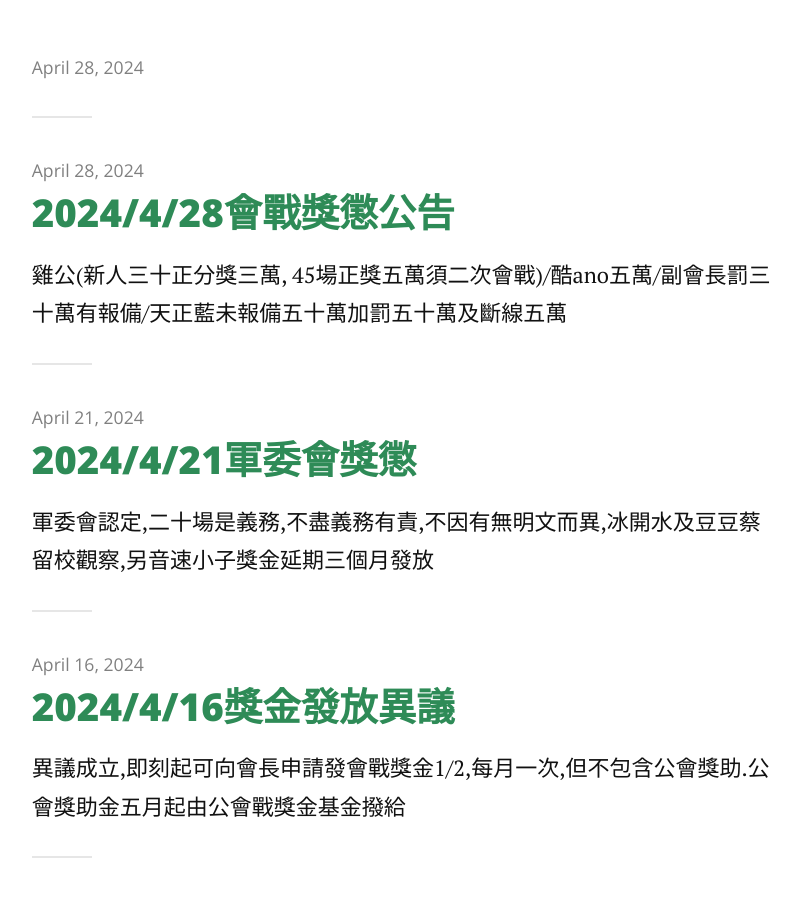
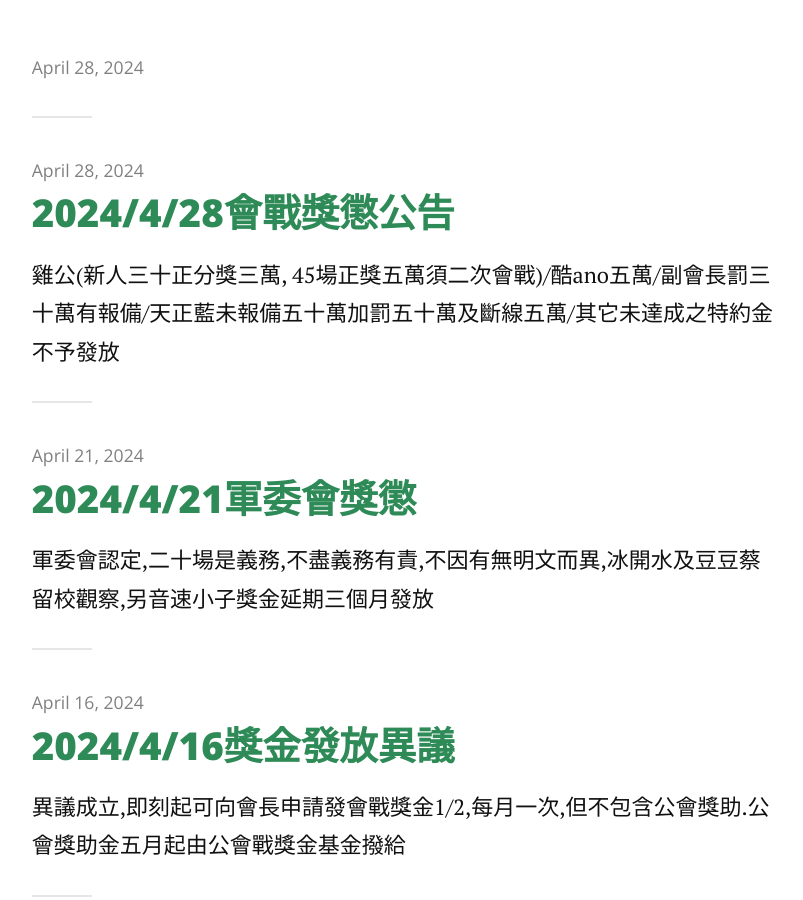
Before and after one commit to jetbomb2012/beloved, a Jekyll site: the page built from index.html, in a window 1280 px wide and 900 px high, scrolled down 450 px. Shown: the whole window, without its empty margins (237-1040 px from the left). Built offline with Jekyll 4.4.1, drawn with Linux system fonts in a browser that asks for light colours; nearby versions of some CDN libraries; the list of posts is cut into pages by our own code.

Commit message:
Update 2014-04-28-money-pay.markdown

```diff
--- a/_posts/2014-04-28-money-pay.markdown
+++ b/_posts/2014-04-28-money-pay.markdown
@@ -2,7 +2,7 @@
 layout: post
 title:  "2024/4/28會戰獎懲公告"
 date:   2024-4-28
-description: 雞公(新人三十正分獎三萬, 45場正獎五萬須二次會戰)/酷ano五萬/副會長罰三十萬有報備/天正藍未報備五十萬加罰五十萬及斷線五萬
+description: 雞公(新人三十正分獎三萬, 45場正獎五萬須二次會戰)/酷ano五萬/副會長罰三十萬有報備/天正藍未報備五十萬加罰五十萬及斷線五萬/其它未達成之特約金不予發放
 
 
 
```
